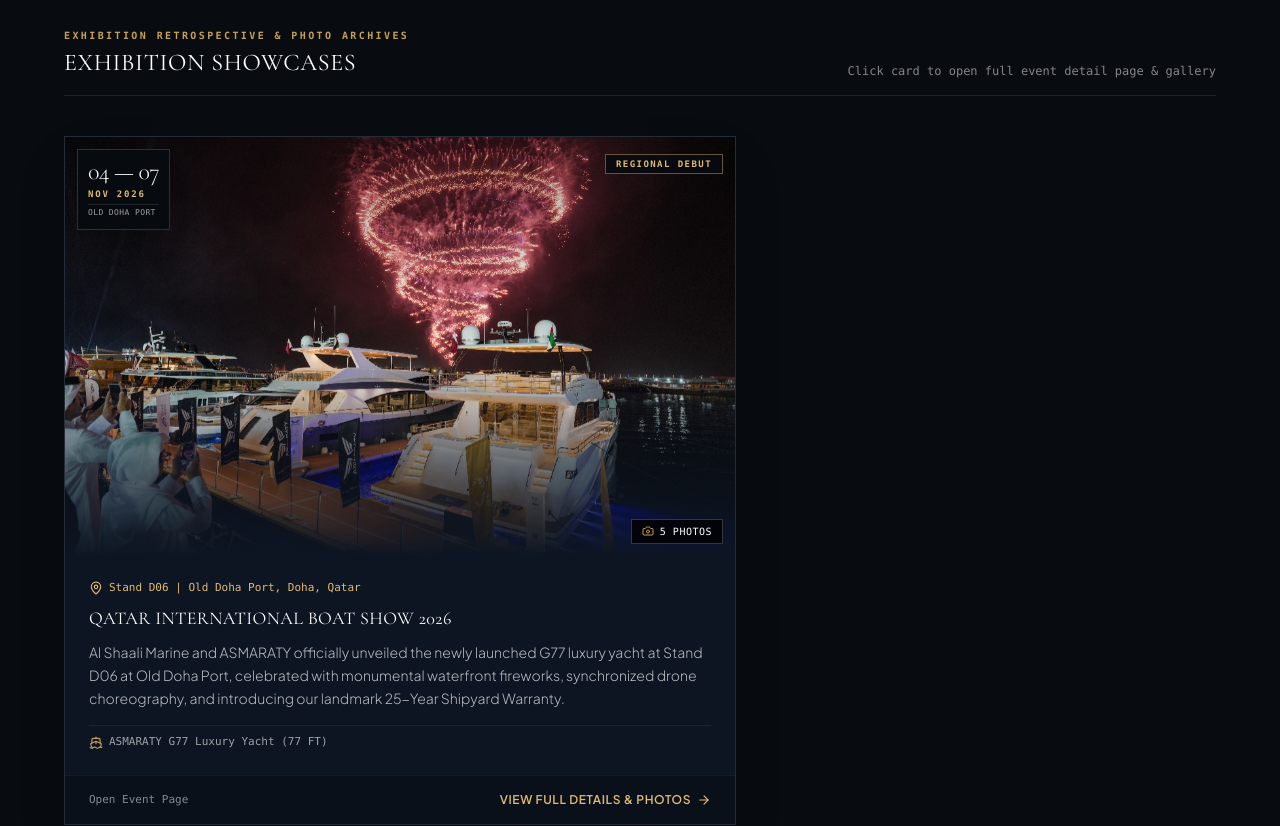
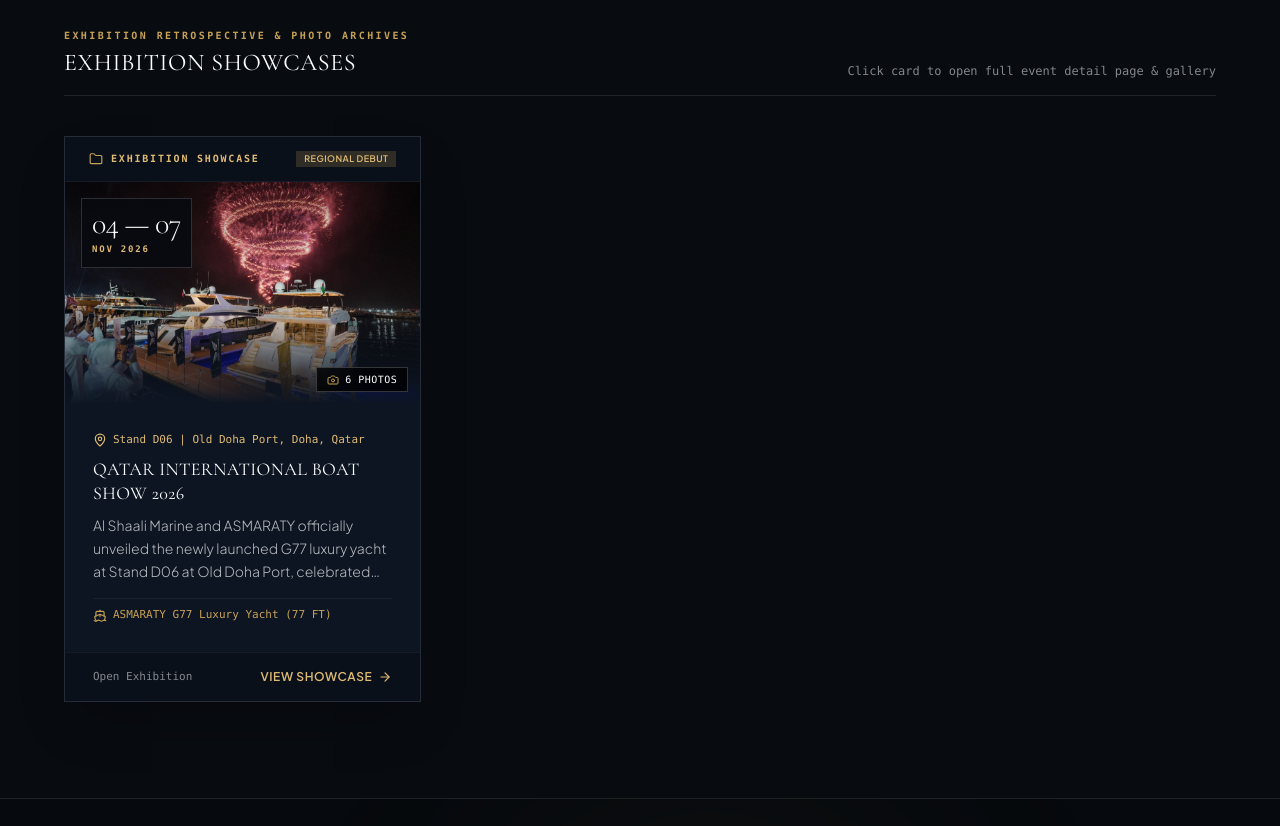
Before and after one commit to Hashir5989/yatch, a Next.js app: page /events in a window 1280 px wide. Shown: the part 580-1406 px from the top of the page. Built offline with nearby package versions, Linux system fonts and the light colour scheme; no server answers; the database is empty.

Commit message:
style(events): resize exhibition showcase card to exact compact 3-column dimensions matching news page

```diff
--- a/app/admin/editor/[pageId]/page.js
+++ b/app/admin/editor/[pageId]/page.js
@@ -310,7 +310,7 @@ function VisualPageEditorInner() {
           if (parsed && parsed.url && mediaPickerConfig.sectionId && mediaPickerConfig.field) {
             handleSelectMedia(parsed.url);
           }
-        } catch (_) {}
+        } catch (_) { }
       }
     };
     window.addEventListener("message", handleMessage);
--- a/components/public/events/UniversalEventsView.js
+++ b/components/public/events/UniversalEventsView.js
@@ -9,7 +9,8 @@ import {
   ArrowRight,
   Sparkles,
   Camera,
-  Layers
+  Layers,
+  Folder
 } from "lucide-react";
 import UpcomingEventSection from "@/components/public/news/UpcomingEventSection";
 import { getAllEvents, syncEventsFromServer, getAllArticles, syncArticlesFromServer } from "@/lib/cmsStore";
@@ -125,20 +126,32 @@ export default function UniversalEventsView() {
             </span>
           </div>
 
-          {/* GRID: Premier showcase card (Qatar) or multi-column grid if multiple */}
-          <div className={events.length === 1 ? "max-w-2xl" : "grid grid-cols-1 md:grid-cols-2 lg:grid-cols-3 gap-8"}>
+          {/* GRID: Exact same 3-column responsive card size and styling as News Page */}
+          <div className="grid grid-cols-1 md:grid-cols-2 lg:grid-cols-3 gap-8 lg:gap-10">
             {events.map((event) => {
               const day = event.dateBadge?.day || "04 — 07";
               const monthYear = event.dateBadge?.monthYear || "NOV 2026";
-              const locationShort = event.dateBadge?.locationShort || "WATERFRONT";
               const photoCount = Array.isArray(event.photos) ? event.photos.length : 0;
               return (
-                <Link
+                <article
                   key={event.id}
-                  href={`/events/${event.slug}`}
-                  className="group bg-[#0D1522] border border-white/10 hover:border-[#C6A155]/80 transition-all duration-300 flex flex-col justify-between overflow-hidden shadow-2xl hover:shadow-[0_12px_40px_rgba(0,0,0,0.7)]"
+                  className="group bg-[#0D1522] border border-white/10 hover:border-[#C6A155]/60 transition-all duration-300 flex flex-col justify-between overflow-hidden shadow-2xl hover:shadow-[0_10px_35px_rgba(0,0,0,0.6)]"
                 >
-                  {/* Card Media Header with Date Badge & Status */}
+                  <Link href={`/events/${event.slug}`} className="block flex-1 flex flex-col">
+                    {/* Top Header Strip: Category Pill (Matching News Card) */}
+                    <div className="px-6 py-3.5 border-b border-white/5 bg-[#0A101A] flex items-center justify-between text-xs text-white/70">
+                      <div className="flex items-center gap-2">
+                        <Folder className="w-3.5 h-3.5 text-[#C6A155]" />
+                        <span className="font-mono uppercase tracking-[0.18em] text-[10px] text-[#DFBA73] font-semibold">
+                          Exhibition Showcase
+                        </span>
+                      </div>
+                      <span className="text-[9px] uppercase tracking-wider bg-[#C6A155]/20 text-[#DFBA73] px-2 py-0.5 font-semibold">
+                        {event.badge || "Boat Show"}
+                      </span>
+                    </div>
+
+                    {/* Image Frame with Date Badge Overlay */}
                     <div className="relative aspect-[16/10] overflow-hidden bg-[#06090D]">
                       <img
                         src={event.featuredImage || "/images/events/qibs-2026-fireworks-celebration.jpg"}
@@ -147,23 +160,13 @@ export default function UniversalEventsView() {
                       />
                       <div className="absolute inset-0 bg-gradient-to-t from-[#0D1522] via-transparent to-black/30" />
 
-                    {/* Date Typography Overlay */}
-                    <div className="absolute top-3 left-3 p-2.5 bg-[#080B10]/95 backdrop-blur-md border border-white/15 text-left pointer-events-none shadow-xl">
-                      <span className="block font-serif text-xl sm:text-2xl font-light text-white leading-none tracking-tight">
+                      {/* Date Typography Overlay (Matching reference screenshot) */}
+                      <div className="absolute top-4 left-4 p-2.5 bg-[#080B10]/90 backdrop-blur-md border border-white/15 text-left pointer-events-none">
+                        <span className="block font-serif text-2xl sm:text-3xl font-light text-white leading-none tracking-tight">
                           {day}
                         </span>
                         <span className="block font-mono text-[9px] uppercase tracking-[0.2em] text-[#DFBA73] font-semibold mt-1">
                           {monthYear}
-                      </span>
-                      <span className="block text-[8px] uppercase tracking-wider text-white/60 font-mono mt-0.5 border-t border-white/10 pt-0.5">
-                        {locationShort}
-                      </span>
-                    </div>
-
-                    {/* Top Right Status Badge */}
-                    <div className="absolute top-3 right-3">
-                      <span className="px-2.5 py-1 bg-[#080B10]/90 backdrop-blur-md border border-[#C6A155]/50 text-[#DFBA73] text-[9px] font-mono uppercase tracking-[0.16em] font-semibold">
-                        {event.badge || "EXHIBITION"}
                         </span>
                       </div>
 
@@ -176,45 +179,48 @@ export default function UniversalEventsView() {
                       </div>
                     </div>
 
-                  {/* Card Body */}
-                  <div className="p-6 flex-1 flex flex-col justify-between space-y-4">
-                    <div className="space-y-2.5">
+                    {/* Content Area */}
+                    <div className="p-6 sm:p-7 flex-1 flex flex-col justify-between space-y-4">
+                      <div>
                         {/* Venue Strip */}
-                      <div className="flex items-center gap-1.5 text-[11px] font-mono text-[#DFBA73] truncate">
+                        {event.venue && (
+                          <div className="flex items-center gap-1.5 text-[11px] font-mono text-[#DFBA73] truncate mb-2">
                             <MapPin className="w-3.5 h-3.5 flex-shrink-0" />
                             <span className="truncate">{event.venue}</span>
                           </div>
+                        )}
 
-                      {/* Event Title */}
-                      <h3 className="font-serif text-base sm:text-lg font-normal text-white uppercase tracking-[0.02em] leading-snug line-clamp-2 group-hover:text-[#DFBA73] transition-colors">
+                        <h2 className="font-serif text-base sm:text-lg font-normal text-white uppercase tracking-[0.02em] leading-snug line-clamp-2 group-hover:text-[#DFBA73] transition-colors mb-2">
                           {event.title}
-                      </h3>
+                        </h2>
 
-                      {/* Excerpt */}
                         <p className="text-xs sm:text-sm text-white/70 font-light leading-relaxed line-clamp-3">
                           {event.excerpt}
                         </p>
                       </div>
 
                       {/* Vessel Callout */}
-                    <div className="pt-2 border-t border-white/5 flex items-center gap-1.5 text-[11px] font-mono text-white/60">
+                      {event.vessel && (
+                        <div className="pt-2 text-[11px] font-mono text-[#C6A155] border-t border-white/5 flex items-center gap-1.5">
                           <Ship className="w-3.5 h-3.5 text-[#C6A155] flex-shrink-0" />
                           <span className="truncate">{event.vessel}</span>
                         </div>
+                      )}
                     </div>
+                  </Link>
 
-                  {/* Card Action Footer */}
-                  <div className="px-6 py-4 border-t border-white/5 bg-[#0A101A] flex items-center justify-between">
+                  {/* Bottom Action Footer */}
+                  <div className="px-6 sm:px-7 py-4 border-t border-white/5 bg-[#0A101A] flex items-center justify-between">
                     <span className="text-[11px] font-mono text-white/50">
-                      Open Event Page
+                      Open Exhibition
                     </span>
 
                     <span className="inline-flex items-center gap-1.5 text-xs font-semibold uppercase tracking-wider text-[#DFBA73] group-hover:text-white group-hover:translate-x-1 transition-all">
-                      <span>View Full Details & Photos</span>
+                      <span>View Showcase</span>
                       <ArrowRight className="w-3.5 h-3.5" />
                     </span>
                   </div>
-                </Link>
+                </article>
               );
             })}
           </div>
--- a/data/events.json
+++ b/data/events.json
@@ -74,6 +74,13 @@
         "title": "Waterfront Exhibition Photo",
         "alt": "6311844283228558314",
         "tag": "BOAT SHOW"
+      },
+      {
+        "id": "photo-1794327281709",
+        "url": "/images/uploads/saveclip-app_900433264_18423701230153217_796415544-1794327278833.jpg",
+        "title": "SaveClip.App 900433264 18423701230153217 7964155444304728174 N",
+        "alt": "SaveClip.App 900433264 18423701230153217 7964155444304728174 N",
+        "tag": "FIREWORKS"
       }
     ],
     "seo": {
@@ -81,6 +88,6 @@
       "metaDescription": "Explore the official exhibition showcase and complete photo gallery of the ASMARATY G77 debut, fireworks display, and drone show at the Qatar International Boat Show 2026 at Old Doha Port.",
       "ogImage": "/images/events/qibs-2026-fireworks-celebration.jpg"
     },
-    "updatedAt": "2026-11-10T14:08:20.647Z"
+    "updatedAt": "2026-11-10T16:14:57.264Z"
   }
 ]
```
Lines whose indentation alone changed are shown as unchanged.
